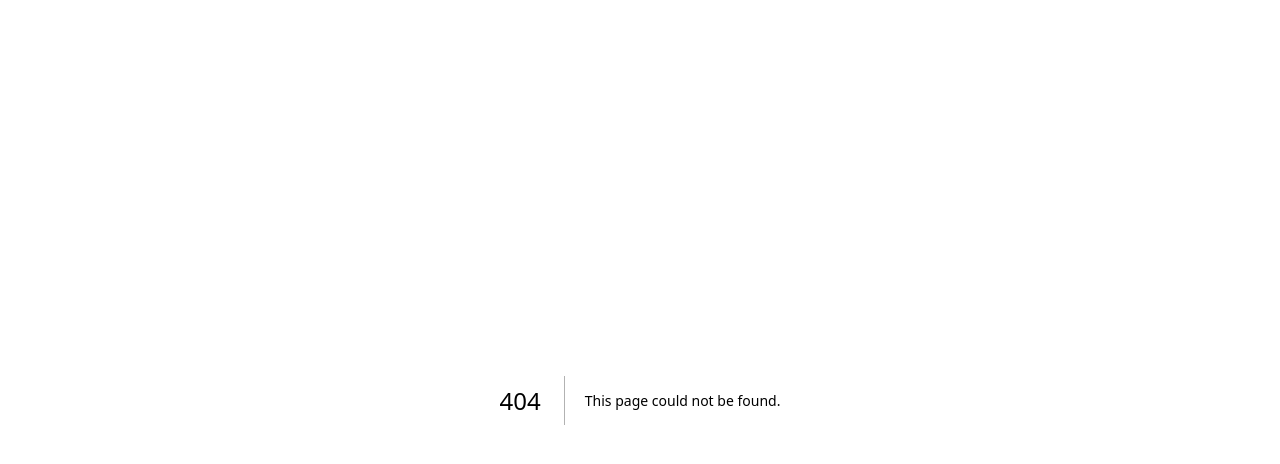
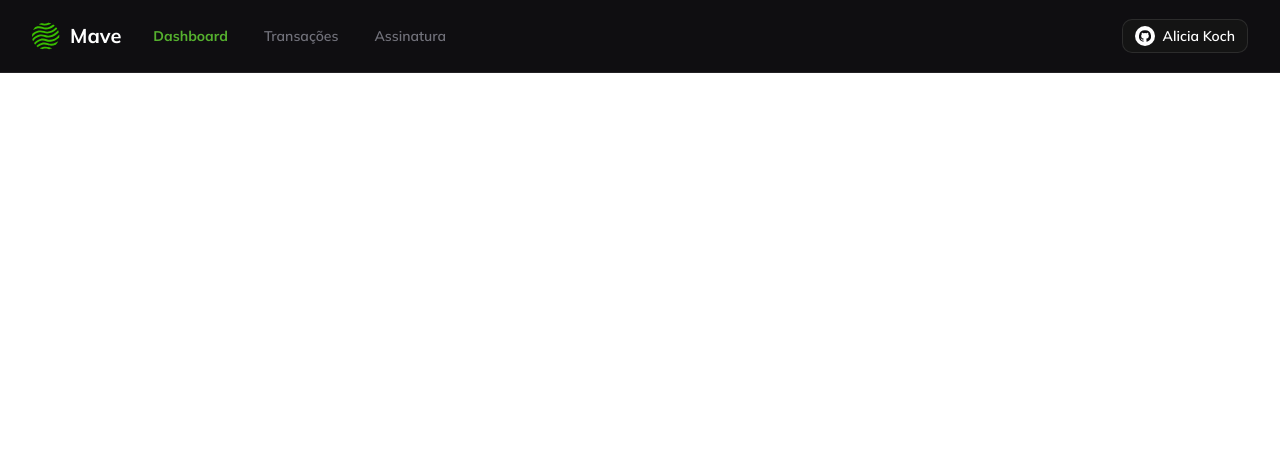
Before and after one commit to EuAndersonDev/MaveFinancas, a Next.js app in the folder frontend/: page /dashboard in a window 1280 px wide. Before the commit this address had no page. Shown: the top 464 px of the page. Built offline with nearby package versions, Linux system fonts and the light colour scheme.

Commit message:
criação do header

```diff
--- /dev/null
+++ b/frontend/src/app/dashboard/page.tsx
@@ -0,0 +1,11 @@
+import Header from '@/components/Header/Header';
+
+export default function DashboardPage() {
+  return (
+    <div>
+      <Header userName="Alicia Koch" />
+      <main>
+      </main>
+    </div>
+  );
+}
--- a/frontend/src/components/header/header.module.css
+++ b/frontend/src/components/header/header.module.css
@@ -1,114 +1,133 @@
+/* Paleta:
+  Background 01: #0F0E11
+  Background 02: #141414
+  Green: #55B02E
+  Dark Gray: #1F1F21
+  Gray: #71717A
+  Light Gray: #B8B8B8
+  White: #FFFFFF
+*/
+
 .header {
+  position: sticky;
+  top: 0;
+  z-index: 50;
   width: 100%;
-  max-width: 1442px;
-  margin: 0 auto;
-  padding: 1rem 2rem;
-  border-bottom: 1px solid rgba(255, 255, 255, 0.1);
+  background: #0F0E11; /* Background 01 */
+  border-bottom: 1px solid rgba(255, 255, 255, 0.08);
 }
 
 .container {
+  /* largura total e gutters fixos de 32px */
+  width: 100%;
+  margin: 0;
+  min-height: 72px;           /* altura do Figma */
+  padding: 16px 32px;         /* gutters de 32px */
   display: flex;
+  align-items: center;
   justify-content: space-between;
-  align-items: center;
+  gap: clamp(24px, 30vw, 470px); /* gap do Figma com redução gradual */
+  box-sizing: border-box;
 }
 
-.logo {
+.left {
   display: flex;
   align-items: center;
-  gap: 0.625rem;
+  gap: 24px;
 }
 
-.logoGraphic {
-  display: flex;
+.brand {
+  display: inline-flex;
   align-items: center;
-  gap: 0.625rem;
+  gap: 10px;
+  text-decoration: none;
 }
 
-.logoGraphic > div {
-  background-color: #22c55e;
-}
-
-.bar1 { width: 1.25rem; height: 0.375rem; }
-.bar2 { width: 1.75rem; height: 0.75rem; }
-.bar3 { width: 1.5rem; height: 0.625rem; }
-.bar4 { width: 0.75rem; height: 0.66rem; }
-.bar5 { width: 1.5rem; height: 0.625rem; }
-.bar6 { width: 1.25rem; height: 0.375rem; }
-.bar7 { width: 0.75rem; height: 0.667rem; }
-
 .logoText {
-  color: white;
-  font-size: 1.875rem;
-  font-weight: bold;
-  font-family: 'Mulish', sans-serif;
-  line-height: 2.5rem;
+  color: #FFFFFF;
+  font-size: 20px;
+  font-weight: 700;
+  line-height: 1;
+  font-family: "Mulish", system-ui, -apple-system, Segoe UI, Roboto, sans-serif;
 }
 
 .nav {
   display: flex;
   align-items: center;
-  gap: 1.5rem;
+  gap: 24px;
 }
 
-.nav a {
-  font-size: 0.875rem;
-  font-family: 'Mulish', sans-serif;
+.navLink {
+  color: #71717A;             /* Gray */
+  font-size: 14px;
+  font-weight: 600;
   text-decoration: none;
-  padding: 0.5rem 0.625rem;
-  border-radius: 0.375rem;
-  transition: all 0.2s;
+  padding: 6px 8px;
+  border-radius: 8px;
+  transition: color 0.15s ease;
 }
 
-.active {
-  color: #22c55e;
-  font-weight: bold;
+.navLink:hover {
+  color: #B8B8B8;             /* Light Gray */
 }
 
-.inactive {
-  color: #71717a;
-  font-weight: 600;
+.navLinkActive {
+  color: #55B02E;             /* Green */
+  font-weight: 700;
 }
 
-.inactive:hover {
-  color: #a1a1aa;
+.user {
+  display: flex;
+  align-items: center;
+  gap: 8px;
+  padding: 6px 12px;
+  border-radius: 10px;
+  background: #141414;        /* Background 02 */
+  border: 1px solid rgba(255, 255, 255, 0.10);
 }
 
-.userProfile {
-  display: flex;
-  align-items: center;
-  gap: 0.75rem;
-  min-height: 2.5rem;
-  padding: 0.5rem 1rem;
-  border-radius: 0.5rem;
-  outline: 1px solid rgba(255, 255, 255, 0.1);
-}
-
-.avatar {
-  position: relative;
-  width: 1.25rem;
-  height: 1.25rem;
-  border-radius: 50%;
-}
-
-.avatarBg {
-  position: absolute;
-  inset: 0;
-  background-color: white;
-  border-radius: 50%;
-}
-
-.avatarImg {
-  position: absolute;
-  inset: 0;
-  width: 100%;
-  height: 100%;
-  border-radius: 50%;
-  object-fit: cover;
+.userIconWrap {
+  display: grid;
+  place-items: center;
+  width: 20px;
+  height: 20px;
+  border-radius: 9999px;
+  background: #FFFFFF;        /* White */
+  color: #0F0E11;             /* Background 01 (ícone preto) */
 }
 
 .userName {
-  color: white;
-  font-size: 0.875rem;
+  color: #FFFFFF;             /* White */
+  font-size: 14px;
   font-weight: 600;
-  font-family: 'Mulish', sans-serif;
+  font-family: "Mulish", system-ui, -apple-system, Segoe UI, Roboto, sans-serif;
 }
+
+@media (max-width: 1280px) {
+  .container {
+    gap: clamp(16px, 18vw, 320px);
+    /* mantém gutters de 32px */
+    padding: 16px 32px;
+  }
+  .nav {
+    gap: 20px;
+  }
+}
+
+@media (max-width: 1100px) {
+  .container {
+    gap: clamp(12px, 12vw, 220px);
+    min-height: 64px;
+    /* mantém gutters de 32px */
+    padding: 12px 32px;
+  }
+  .nav {
+    gap: 16px;
+  }
+}
+
+@media (max-width: 900px) {
+  .userName {
+    display: none; /* mantém “quadradinho” compacto em telas menores */
+  }
+}
--- a/frontend/src/components/header/header.tsx
+++ b/frontend/src/components/header/header.tsx
@@ -1,62 +1,72 @@
 "use client";
 
+import Link from "next/link";
+import Image from "next/image";
+import { usePathname } from "next/navigation";
 import styles from "./header.module.css";
 
 interface HeaderProps {
-  currentPage?: "dashboard" | "transactions" | "subscription";
+  userName?: string;
 }
 
-export default function Header({ currentPage = "dashboard" }: HeaderProps) {
+function GitHubIcon(props: React.SVGProps<SVGSVGElement>) {
+  return (
+    <svg viewBox="0 0 16 16" width={12} height={12} aria-hidden="true" {...props}>
+      <path
+        fill="currentColor"
+        d="M8 .2a8 8 0 0 0-2.53 15.6c.4.07.55-.17.55-.38 0-.19-.01-.82-.01-1.49-2 .37-2.53-.49-2.69-.94-.09-.24-.48-.94-.82-1.13-.28-.15-.68-.53-.01-.54.63-.01 1.08.58 1.23.82.72 1.2 1.86.86 2.32.65.07-.52.28-.86.51-1.06-1.78-.2-3.64-.89-3.64-3.95 0-.87.31-1.58.82-2.13-.08-.2-.36-1.01.08-2.11 0 0 .67-.21 2.2.82a7.5 7.5 0 0 1 4 0c1.53-1.03 2.2-.82 2.2-.82.44 1.1.16 1.91.08 2.11.51.55.82 1.26.82 2.13 0 3.07-1.87 3.74-3.65 3.94.29.25.55.74.55 1.5 0 1.08-.01 1.94-.01 2.2 0 .21.15.46.55.38A8 8 0 0 0 8 .2Z"
+      />
+    </svg>
+  );
+}
+
+export default function Header({ userName = "Alicia Koch" }: HeaderProps) {
+  const pathname = usePathname();
+
+  const links = [
+    { href: "/dashboard", label: "Dashboard" },
+    { href: "/transacoes", label: "Transações" },
+    { href: "/assinatura", label: "Assinatura" },
+  ];
+
+  const isActive = (href: string) =>
+    pathname === href || pathname?.startsWith(href + "/");
+
   return (
     <header className={styles.header}>
       <div className={styles.container}>
-        {/* Logo */}
-        <div className={styles.logo}>
-          <div className={styles.logoGraphic}>
-            <div className={styles.bar1}></div>
-            <div className={styles.bar2}></div>
-            <div className={styles.bar3}></div>
-            <div className={styles.bar4}></div>
-            <div className={styles.bar5}></div>
-            <div className={styles.bar6}></div>
-            <div className={styles.bar7}></div>
-          </div>
-          <span className={styles.logoText}>Mave</span>
+        {/* Esquerda: logo + marca + navegação */}
+        <div className={styles.left}>
+          <Link href="/" className={styles.brand}>
+            <Image
+              src="/logoHeader.svg"
+              alt="Mave"
+              width={28}
+              height={28}
+              priority
+            />
+            <span className={styles.logoText}>Mave</span>
+          </Link>
+
+          <nav className={styles.nav}>
+            {links.map((l) => (
+              <Link
+                key={l.href}
+                href={l.href}
+                className={`${styles.navLink} ${isActive(l.href) ? styles.navLinkActive : ""}`}
+              >
+                {l.label}
+              </Link>
+            ))}
+          </nav>
         </div>
 
-        {/* Navigation */}
-        <nav className={styles.nav}>
-          <a
-            href="/dashboard"
-            className={currentPage === "dashboard" ? styles.active : styles.inactive}
-          >
-            Dashboard
-          </a>
-          <a
-            href="/transactions"
-            className={currentPage === "transactions" ? styles.active : styles.inactive}
-          >
-            Transações
-          </a>
-          <a
-            href="/subscription"
-            className={currentPage === "subscription" ? styles.active : styles.inactive}
-          >
-            Assinatura
-          </a>
-        </nav>
-
-        {/* User Profile */}
-        <div className={styles.userProfile}>
-          <div className={styles.avatar}>
-            <div className={styles.avatarBg}></div>
-            <img
-              src="https://placehold.co/20x20"
-              alt="User Avatar"
-              className={styles.avatarImg}
-            />
-          </div>
-          <span className={styles.userName}>Alicia Koch</span>
+        {/* Direita: “quadradinho” do usuário */}
+        <div className={styles.user} title={userName}>
+          <span className={styles.userIconWrap}>
+            <GitHubIcon />
+          </span>
+          <span className={styles.userName}>{userName}</span>
         </div>
       </div>
     </header>
```
Also changed, not shown: frontend/public/logoHeader.svg (added), 1 other file (tests, documents, lock files or other folders).
